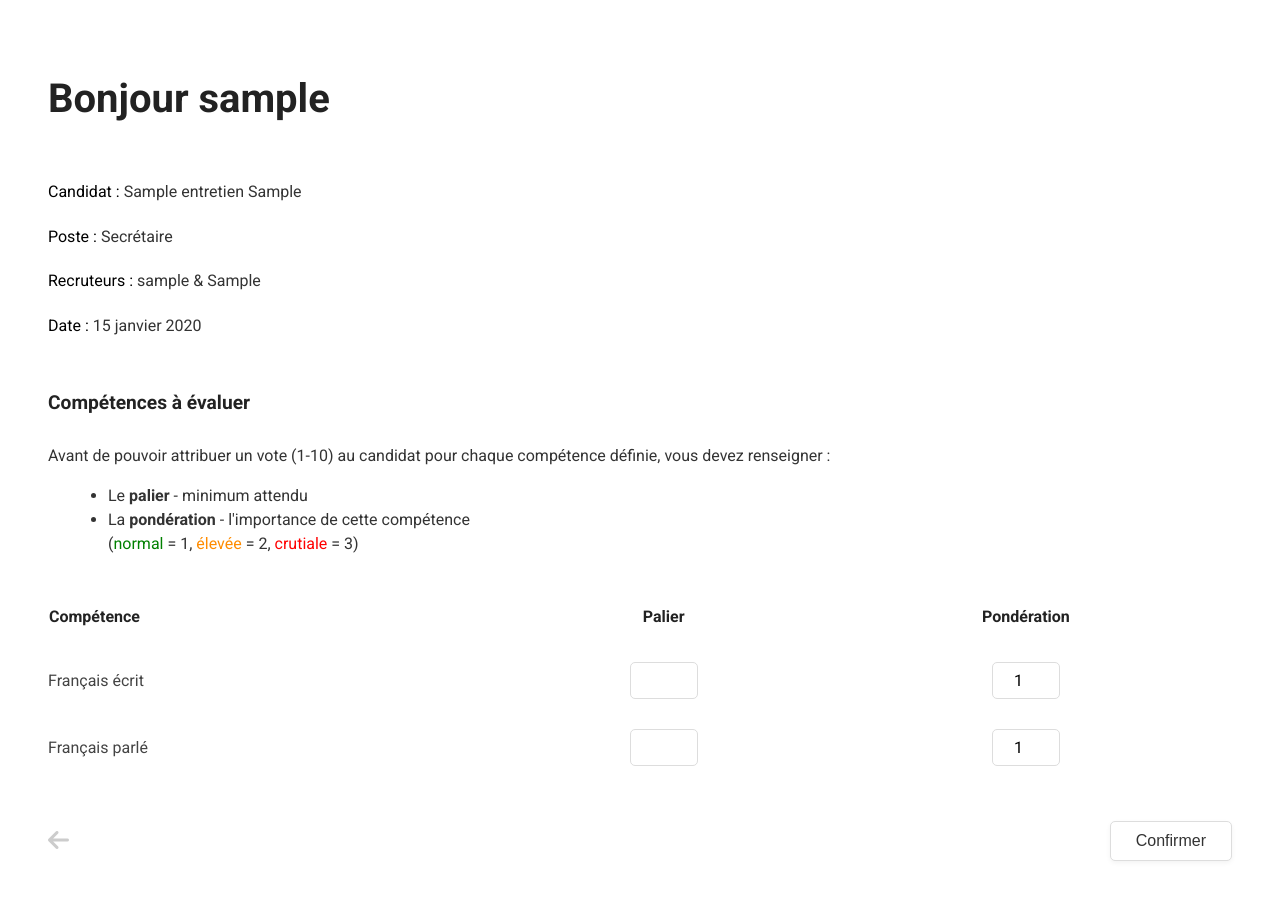
After one commit to Aly1219/SkillBoard, a Flask app: page /entretien/1 in a window 1280 px wide. The commit adds this page. Run offline with Flask 3, Linux system fonts and the light colour scheme; a user stored in the database is signed in; tables that the repository leaves empty hold one stand-in row (values such as "Sample post").

Commit message:
dev tous les écrans

```diff
--- a/app/extensions.py
+++ b/app/extensions.py
@@ -1,5 +1,7 @@
 from flask_sqlalchemy import SQLAlchemy
 from flask_login import LoginManager
+from flask_caching import Cache
 
 db = SQLAlchemy()
 login_manager = LoginManager() # On ajoute le LoginManager ici pour qu'il soit accessible partout sans import circulaire.
+cache = Cache()
--- a/app/routes.py
+++ b/app/routes.py
@@ -1,7 +1,12 @@
-from flask import Blueprint, render_template, request, jsonify, redirect, url_for, flash
+from flask import Blueprint, render_template, request, jsonify, redirect, url_for, flash, send_file, abort
 from flask_login import login_user, logout_user, login_required, current_user
-from app.extensions import db
+from app.extensions import db, cache
 from app.models import User, Poste, Competence, Entretien, Evaluation
+from datetime import datetime
+import uuid
+import app.calculs as calculs
+import app.pdf as pdf
+import io # permet de gérer des flux d'E/S, pour écrire avec des données en byte(str).
 
 # On définit un blueprint nommé 'main'
 bp = Blueprint('main', __name__)
@@ -171,7 +176,7 @@ def add_competence():
 
     return redirect(url_for('main.home'))
 
-# --- ROUTE CREATION D'ENTRETIEN ---
+# --- ROUTE TRAITEMENT DU FORMULAIRE DE CREATION D'ENTRETIEN ---
 @bp.route('/create_interview', methods=['POST'])
 def create_interview():
     # Récupération des données du formulaire
@@ -205,6 +210,189 @@ def create_interview():
         db.session.commit()
 
         # Redirection vers la nouvelle page avec l'ID de l'entretien
-        return redirect(url_for('page_evaluation', entretien_id=nouvel_entretien.id))
+        return redirect(url_for('main.page_evaluation', entretien_id=nouvel_entretien.id))
 
     return redirect(url_for('main.home'))
+
+# --- ROUTE VERS PARAMETRAGE D'ENTRETIEN ---
+@bp.route('/entretien/<int:entretien_id>')
+def page_evaluation(entretien_id):
+    entretien = Entretien.query.get_or_404(entretien_id)
+    user_name = current_user.username
+
+    # Dictionnaire de traduction des mois
+    mois_fr = {
+        1: "janvier", 2: "février", 3: "mars", 4: "avril",
+        5: "mai", 6: "juin", 7: "juillet", 8: "août",
+        9: "septembre", 10: "octobre", 11: "novembre", 12: "décembre"
+    }
+
+    date_affichee = entretien.date_entretien # Valeur par défaut au cas où
+
+    try:
+        # On convertit la string "2026-01-31" en objet date
+        date_obj = datetime.strptime(entretien.date_entretien, '%Y-%m-%d')
+
+        # On construit la chaîne manuellement : "31" + " " + "janvier" + " " + "2026"
+        nom_mois = mois_fr[date_obj.month]
+        date_affichee = f"{date_obj.day} {nom_mois} {date_obj.year}"
+
+    except ValueError:
+        # Si le format en base n'est pas bon, on garde l'original
+        pass
+
+    return render_template('creation_entretien.html',
+                           entretien=entretien,
+                           user=user_name,
+                           date_formatted=date_affichee)
+
+# --- ROUTE POUR SUPPRIMER L'ENTRETIEN ---
+@bp.route('/delete_interview/<int:entretien_id>', methods=['POST'])
+@login_required
+def delete_interview(entretien_id):
+    entretien = Entretien.query.get(entretien_id)
+    if entretien is None:
+        flash("Entretien non trouvé", "error")
+        return redirect(url_for('main.home'))  # ajuste selon ta route home
+
+    try:
+        # Suppression des évaluations liées
+        Evaluation.query.filter_by(entretien_id=entretien_id).delete()
+        db.session.delete(entretien)
+        db.session.commit()
+        flash("Entretien supprimé", "success")
+    except Exception as e:
+        db.session.rollback()
+        flash("Échec suppression", "error")
+    return redirect(url_for('main.home'))
+
+# --- ROUTE ENREGISTRE LES PARAMETRES D'ENTRETIEN ---
+@bp.route('/start_vote/<int:entretien_id>', methods=['POST'])
+def start_vote(entretien_id):
+    entretien = Entretien.query.get_or_404(entretien_id)
+
+    # 1) Figer les compétences (snapshot) -> créer les Evaluation manquantes
+    existing = {e.competence_id for e in entretien.evaluations}
+    for skill in entretien.poste.competences:
+        if skill.id not in existing:
+            db.session.add(Evaluation(
+                entretien_id=entretien.id,
+                competence_id=skill.id
+            ))
+
+    # 2) Changer le statut
+    entretien.statut = "Attente_RH"
+
+    db.session.commit()
+
+    return redirect(url_for('main.page_vote_rh', entretien_id=entretien.id))
+
+# --- CREATION DE LA PAGE VOTE_RH ---
+@bp.route('/vote_rh/<int:entretien_id>')
+def page_vote_rh(entretien_id):
+    entretien = Entretien.query.get_or_404(entretien_id)
+    user_name = current_user.username
+
+    entretien.statut = "Attente_RH"
+    db.session.commit()
+
+    # Dictionnaire de traduction des mois
+    mois_fr = {
+        1: "janvier", 2: "février", 3: "mars", 4: "avril",
+        5: "mai", 6: "juin", 7: "juillet", 8: "août",
+        9: "septembre", 10: "octobre", 11: "novembre", 12: "décembre"
+    }
+
+    date_affichee = entretien.date_entretien # Valeur par défaut au cas où
+
+    try:
+        # On convertit la string "2026-01-31" en objet date
+        date_obj = datetime.strptime(entretien.date_entretien, '%Y-%m-%d')
+
+        nom_mois = mois_fr[date_obj.month]
+        date_affichee = f"{date_obj.day} {nom_mois} {date_obj.year}"
+
+    except ValueError:
+        # Si le format en base n'est pas bon, on garde l'original
+        pass
+
+    return render_template('voteRH.html',
+                        entretien=entretien,
+                        user=user_name,
+                        date_formatted=date_affichee)
+
+# --- SAUVEGARDE DU VOTE RH ---
+@bp.route('/save_vote_rh/<int:entretien_id>', methods=['POST'])
+def save_vote_rh(entretien_id):
+    entretien = Entretien.query.get_or_404(entretien_id)
+
+    # MAJ des évaluations existantes (snapshot)
+    for ev in entretien.evaluations:
+        val = request.form.get(f'vote_{ev.competence_id}')
+        if val:
+            ev.note_rh = int(val)
+
+    token = str(uuid.uuid4())
+    entretien.token_recruteur2 = token
+    entretien.statut = "Attente_Recruteur2"
+
+    lien_guest = url_for('main.vote_guest', token=token, _external=True)
+
+    db.session.commit()
+    return redirect(url_for('main.home'))
+
+# --- CREATION DE LA PAGE VOTE_GUEST ---
+@bp.route('/vote_guest/<token>')
+def vote_guest(token):
+    entretien = Entretien.query.filter_by(token_recruteur2=token).first_or_404()
+
+    if entretien.statut == "Termine":
+        return "Cet entretien est déjà clôturé."
+
+    existing = {e.competence_id for e in entretien.evaluations}
+    for skill in entretien.poste.competences:
+        if skill.id not in existing:
+            db.session.add(Evaluation(entretien_id=entretien.id, competence_id=skill.id))
+    db.session.commit()
+
+    return render_template('voteGuest.html', entretien=entretien, token=token)
+
+# --- SAUVEGARDE DU VOTE GUEST ---
+@bp.route('/save_vote_guest/<token>', methods=['POST'])
+def save_vote_guest(token):
+    entretien = Entretien.query.filter_by(token_recruteur2=token).first_or_404()
+
+    # 1. Enregistrement des notes du 2ème recruteur
+    for evaluation in entretien.evaluations:
+        valeur_vote = request.form.get(f'vote_{evaluation.competence_id}')
+
+        if valeur_vote:
+            evaluation.note_recruteur2 = int(valeur_vote)
+
+    entretien.statut = "Termine"
+    entretien.token_recruteur2 = None  # <-- invalide le lien
+    db.session.commit()
+
+    return f"""
+    <div style="text-align:center; margin-top:50px; font-family:sans-serif;">
+        <h1>Merci, le vote est terminé !</h1>
+    </div>
+    """
+
+# --- Calculs stats et génération du rapport PDF ---
+@bp.route('/entretien/<int:entretien_id>/pdf')
+@login_required
+def entretien_pdf(entretien_id):
+    key = f"pdf:{entretien_id}"
+    pdf_bytes = cache.get(key)
+
+    if pdf_bytes is None:
+        entretien = Entretien.query.get_or_404(entretien_id)
+        stats = calculs.calculer_stat(entretien)
+        pdf_bytes = pdf.generer_rapport(entretien, stats)
+        cache.set(key, pdf_bytes, timeout=3600)  # 1h
+
+    return send_file(io.BytesIO(pdf_bytes),
+                     mimetype="application/pdf",
+                     as_attachment=True,
+                     download_name=f"rapport_{entretien_id}.pdf")
--- a/static/style.css
+++ b/static/style.css
@@ -153,14 +153,14 @@ header h1 {
     color: #222;
 }
 
-.btn-logout {
+.btn-go-back {
     color: #ccc;
     font-size: 1.5rem;
     text-decoration: none;
     transition: color 0.3s;
 }
 
-.btn-logout:hover {
+.btn-go-back:hover {
     color: #2196F3;
 }
 
@@ -386,6 +386,10 @@ header h1 {
     font-size: 0.85rem;
 }
 
+.dashboard-table th.action-col {
+    text-align: center;
+}
+
 .dashboard-table tr:last-child td {
     border-bottom: none;
 }
@@ -420,12 +424,17 @@ header h1 {
 
 /* Boutons d'actions */
 .action-cell {
+    display: flex;
+    gap: 12px;
+    justify-content: center;
+    align-items: center;
     white-space: nowrap; /* Empêche les boutons de passer à la ligne */
 }
 
 .btn-action {
     display: inline-flex;
     align-items: center;
+    justify-content: center;
     gap: 5px;
     padding: 6px 12px;
     border-radius: 5px;
@@ -435,6 +444,7 @@ header h1 {
     transition: all 0.2s;
     cursor: pointer;
     border: 1px solid transparent;
+    background: transparent;
 }
 
 /* Style bouton PDF */
@@ -609,3 +619,132 @@ legend {
 
 .btn-confirm:hover { background-color: #218838; }
 .btn-secondary:hover { background-color: #bbb; }
+
+/* --------------- PAGE DE CREATION D'ENTRETIEN --------------- */
+.page-evaluation body {
+    background-color: #ffffff;
+}
+
+/* Bloc d'infos candidat */
+.info-block {
+    margin-bottom: 50px;
+    line-height: 1.8;
+    color: #333;
+    font-size: 1rem;
+}
+
+.info-block strong {
+    font-weight: 500; /* Un peu moins gras que bold standard */
+    color: #000;
+}
+
+.instructions {
+    margin-bottom: 50px;
+    line-height: 1.5;
+    color: #333;
+    font-size: 1rem;
+}
+
+.instructions ul {
+    margin-left: 20px;
+}
+
+.section-title {
+    font-size: 1.2rem;
+    font-weight: bold;
+    margin-bottom: 30px;
+    color: #222;
+}
+
+/* Tableau */
+.table-wrapper {
+    margin-bottom: 40px;
+}
+
+.skills-table {
+    width: 100%;
+    border-collapse: collapse;
+}
+
+.skills-table th {
+    padding-bottom: 20px;
+    font-weight: bold;
+    font-size: 1rem;
+    color: #222;
+    border-bottom: 1px solid transparent;
+}
+
+.skills-table td {
+    padding: 15px 0;
+    color: #444;
+}
+
+.text-left { text-align: left; }
+.text-center { text-align: center; }
+
+/* Inputs dans le tableau (Palier / Pondération) */
+.input-number {
+    width: 50px;
+    padding: 8px;
+    text-align: center;
+    border: 1px solid #ddd;
+    border-radius: 5px;
+    font-size: 1rem;
+    font-family: inherit;
+}
+
+/* Bouton Confirmer + Go-back (style géré en haut dans Dashboard.header) */
+.actions-footer {
+    display: flex;
+    align-items: center;
+    justify-content: space-between;
+    margin-top: 20px;
+}
+
+.btn-white-confirm {
+    background-color: #fff;
+    border: 1px solid #ddd;
+    color: #333;
+    padding: 10px 25px;
+    font-size: 1rem;
+    border-radius: 5px;
+    cursor: pointer;
+    box-shadow: 0 2px 5px rgba(0,0,0,0.05);
+    transition: all 0.2s;
+}
+
+.btn-white-confirm:hover {
+    box-shadow: 0 4px 8px rgba(0,0,0,0.1);
+    border-color: #ccc;
+}
+
+/* --------------- PAGE DE VOTES --------------- */
+
+.rating-bar {
+    height: 40px;
+    border-radius: 8px;
+    background: linear-gradient(
+        to right,
+        #e74c3c,
+        #f39c12,
+        #f1c40f,
+        #2ecc71
+    );
+    margin-top: 12px;
+    margin-bottom: 50px;
+    position: relative;
+}
+
+.rating-numbers {
+    display: grid;
+    grid-template-columns: repeat(10, 1fr);
+    height: 100%;
+}
+
+.rating-numbers span {
+    display: flex;
+    align-items: center;
+    justify-content: center;
+    font-weight: 600;
+    color: #fff;
+}
--- /dev/null
+++ b/templates/creation_entretien.html
@@ -0,0 +1,84 @@
+<!DOCTYPE html>
+<html lang="fr">
+<head>
+    <meta charset="UTF-8">
+    <meta name="viewport" content="width=device-width, initial-scale=1.0">
+    <title>Création Entretien - {{ entretien.candidat_nom }}</title>
+    <!-- On réutilise le même CSS + un fichier spécifique si besoin -->
+    <link rel="stylesheet" href="{{ url_for('static', filename='style.css') }}">
+    <link href="https://fonts.googleapis.com/css2?family=Roboto:wght@400;700&display=swap" rel="stylesheet">
+    <link rel="stylesheet" href="https://cdnjs.cloudflare.com/ajax/libs/font-awesome/6.0.0/css/all.min.css">
+</head>
+<body class="page-evaluation">
+
+    <div class="container">
+        <!-- En-tête -->
+        <header>
+            <h1>Bonjour {{ user }}</h1>
+        </header>
+
+        <!-- Bloc d'informations Candidat (Style texte brut comme l'image) -->
+        <div class="info-block">
+            <p><strong>Candidat :</strong> {{ entretien.candidat_nom }} {{ entretien.candidat_prenom }}</p>
+            <p><strong>Poste :</strong> {{ entretien.poste.nom }}</p>
+            <p><strong>Recruteurs :</strong> {{ user }} & {{ entretien.recruteur_secondaire }}</p>
+            <p><strong>Date :</strong> {{ date_formatted }}</p>
+        </div>
+
+        <!-- Titre Section -->
+        <h2 class="section-title">Compétences à évaluer</h2>
+
+        <div class="instructions">
+            <p>Avant de pouvoir attribuer un vote (1-10) au candidat pour chaque compétence définie, vous devez renseigner :</p>
+            <p>
+                <ul>
+                    <li>Le <strong>palier </strong>- minimum attendu</li>
+                    <li>La <strong>pondération </strong>- l'importance de cette compétence
+                    <br>(<span style="color: green;">normal</span> = 1, <span style="color: darkorange;">élevée</span> = 2, <span style="color: red;">crutiale</span> = 3)
+                    </li>
+                </ul>
+            </p>
+        </div>
+
+
+        <!-- Tableau d'évaluation -->
+        <form action="{{ url_for('main.start_vote', entretien_id=entretien.id) }}" method="POST">
+            <input type="hidden" id="entretien_id" value="{{ entretien.id }}">
+            <div class="table-wrapper">
+                <table class="skills-table">
+                    <thead>
+                        <tr>
+                            <th class="text-left">Compétence</th>
+                            <th class="text-center">Palier</th>
+                            <th class="text-center">Pondération</th>
+                        </tr>
+                    </thead>
+                    <tbody>
+                        {% for skill in entretien.poste.competences %}
+                        <tr>
+                            <td class="skill-name">{{ skill.nom }}</td>
+                            <!-- Champs input pré-remplis ou vides pour définir le palier -->
+                            <td class="text-center">
+                                <input type="number" name="palier_{{ skill.id }}" class="input-number" value="" min="1" max="10">
+                            </td>
+                            <td class="text-center">
+                                <input type="number" name="ponderation_{{ skill.id }}" class="input-number" value="1" min="1" max="3">
+                            </td>
+                        </tr>
+                        {% endfor %}
+                    </tbody>
+                </table>
+            </div>
+
+            <!-- Bouton Confirmer en bas à droite -->
+            <div class="actions-footer">
+                <a href="{{ url_for('main.home') }}" class="btn-go-back" title="Annuler">
+                    <i class="fa fa-arrow-left"></i>
+                </a>
+                <button type="submit" class="btn-white-confirm">Confirmer</button>
+            </div>
+        </form>
+    </div>
+
+</body>
+</html>
```
Also changed, not shown: app/__init__.py (+7 -1 lines), app/calculs.py (added, +11 -0 lines), app/pdf.py (added, +22 -0 lines), templates/index.html (+41 -21 lines), templates/voteGuest.html (added, +70 -0 lines), templates/voteRH.html (added, +73 -0 lines).
